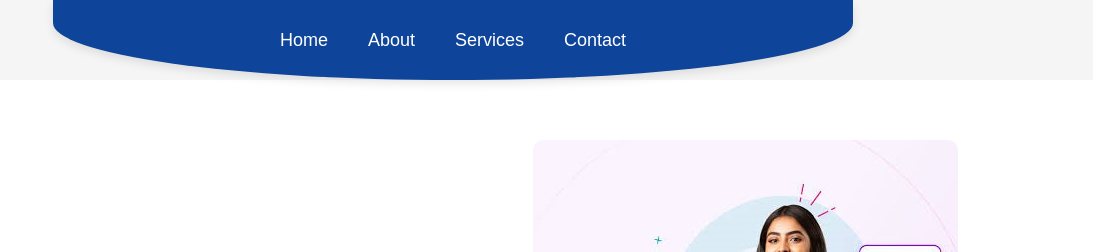
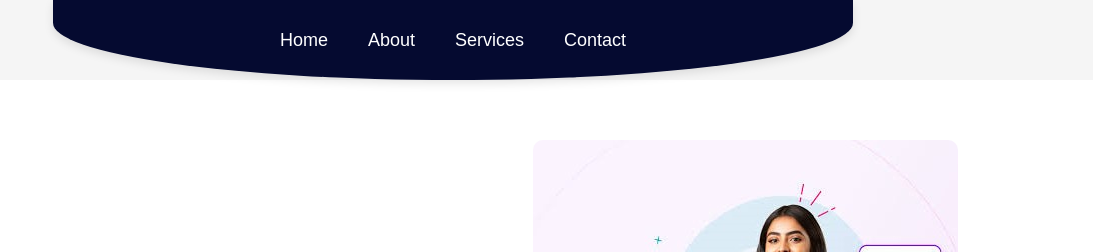
Before and after one commit to TechEntrance/StellerSprangs, a plain HTML site: page about-us.html in a window 1280 px wide. Shown: the top 252 px of the page, 187-1280 px from the left. Drawn offline with Linux system fonts and the light colour scheme.

Commit message:
updated dark blue color given by client

```diff
--- a/css/about-us.css
+++ b/css/about-us.css
@@ -1,6 +1,7 @@
 /* Add CSS variables at the top, matching styles.css */
 :root {
     --brand-color: #0E459A;
+    --brand-color: #050a30;
     --yellow-color: #FBDE4D;
     --body-color: #e9faff;
 }
--- a/css/contact-us.css
+++ b/css/contact-us.css
@@ -1,6 +1,7 @@
 /* Add CSS variables at the top, matching styles.css */
 :root {
     --brand-color: #0E459A;
+    --brand-color: #050a30;
     --yellow-color: #FBDE4D;
     --body-color: #e9faff;
 }
--- a/css/crisis-managemant.css
+++ b/css/crisis-managemant.css
@@ -1,6 +1,7 @@
 /* Add CSS variables at the top, matching styles.css */
 :root {
     --brand-color: #0E459A;
+    --brand-color: #050a30;
     --yellow-color: #FBDE4D;
     --body-color: #e9faff;
 }
--- a/css/digital-management.css
+++ b/css/digital-management.css
@@ -1,5 +1,6 @@
 :root {
     --brand-color: #0E459A;
+    --brand-color: #050a30;
     --yellow-color: #FBDE4D;
     --body-color: #e9faff;
 }
--- a/css/reputation-management.css
+++ b/css/reputation-management.css
@@ -1,6 +1,7 @@
 /* Main Styles */
 :root {
     --brand-color: #0E459A;
+    --brand-color: #050a30;
     --yellow-color: #FBDE4D;
     --body-color: #ffffff;
 }
--- a/css/style.css
+++ b/css/style.css
@@ -1,6 +1,7 @@
 /* styles.css */
 :root {
     --brand-color: #0E459A;
+    --brand-color: #050a30;
     /* Brand color */
 
     --yellow-color: #FBDE4D;
@@ -8,7 +9,7 @@
     --body-color: #e9faff;
     /* Body color */
     --accent-blue: #1A73E8;
-    /* --accent-blue: #050a30; */
+    --accent-blue: #050a30;
     /* Accent blue color */
 }
 
```
